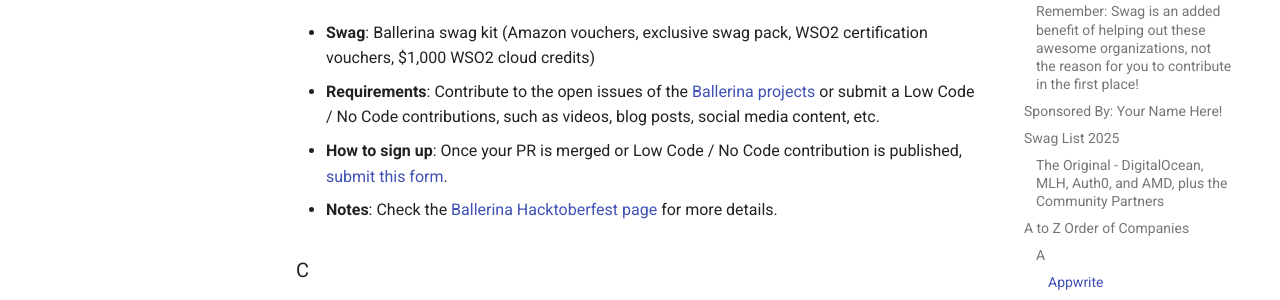
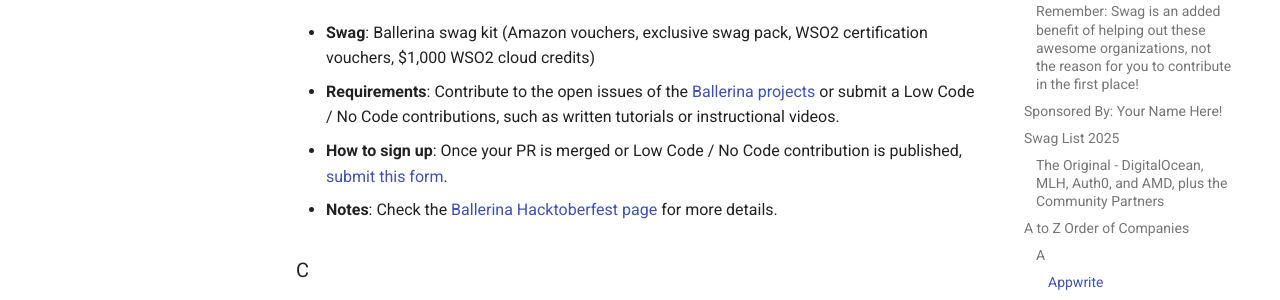
Before and after one commit to crweiner/hacktoberfest-swag-list, an MkDocs documentation site: the page built from docs/list.md, in a window 1280 px wide and 900 px high, scrolled down 1569 px. Shown: the part 178-478 px from the top of the window. Built offline with MkDocs 1.6.1 and Material for MkDocs 9.7.7, drawn with Linux system fonts in a browser that asks for light colours; plug-ins that fetch from the network failed and are left out; comment, search, counter and statistics services are not loaded.

Commit message:
Update list.md

```diff
--- a/docs/list.md
+++ b/docs/list.md
@@ -2,7 +2,7 @@
 
 ## Hacktoberfest is about making meaningful contributions to open source projects. SPAM for the sake of swag will not be tolerated
 
-First, [sign up for Hacktoberfest 2025 by clicking this link](https://hacktoberfest.com/) Then, [read about how to participate in a meaningful way in the FAQ](https://hacktoberfest.com/participation/#beginner-resources).
+First, [sign up for Hacktoberfest 2025 by clicking this link](https://hacktoberfest.com/) Then, [read about how to participate in a meaningful way in the FAQ](https://hacktoberfest.com/participation/).
 
 See [**Contributing.md**](./contributing.md) to see how to format your pull request to add a company's swag to the List!
 
@@ -40,14 +40,14 @@
   - Add a project submission to the [appwrite-community/hf2025-hackathon-submissions](https://github.com/appwrite-community/hf2025-hackathon-submissions) repo.
   - Submit PR details on the [hackathon portal (when logged in).](https://hacktoberfest.appwrite.network/hacker/submit)
 - **How to sign up**: [Sign up](https://hacktoberfest.appwrite.network/) for the Hackathon.
-- **Notes**: Check out the rules and FAQ at the [Appwrite Hacktoberfest Hackathon page](https://hacktoberfest.appwrite.network/#rules), and [a video for how to join the hackathon](https://www.youtube.com/watch?v=TplWpYF6hFQ).
+- **Notes**: Check out the rules and FAQ at the [Appwrite Hacktoberfest Hackathon page](https://hacktoberfest.appwrite.network/#rules), and [a video for how to join the hackathon](https://www.youtube.com/watch?v=fyQOT93O8Do).
 
 ### B
 
 #### **Ballerina**
 
 - **Swag**: Ballerina swag kit (Amazon vouchers, exclusive swag pack, WSO2 certification vouchers, $1,000 WSO2 cloud credits)
-- **Requirements**: Contribute to the open issues of the [Ballerina projects](https://github.com/orgs/ballerina-platform/projects/376/views/8) or submit a Low Code / No Code contributions, such as videos, blog posts, social media content, etc.
+- **Requirements**: Contribute to the open issues of the [Ballerina projects](https://github.com/orgs/ballerina-platform/projects/376/views/8) or submit a Low Code / No Code contributions, such as written tutorials or instructional videos.
 - **How to sign up**: Once your PR is merged or Low Code / No Code contribution is published, [submit this form](https://forms.gle/rs5kBkk25ikhgHBg6).
 - **Notes**: Check the [Ballerina Hacktoberfest page](https://ballerina.io/hacktoberfest/) for more details.
 
@@ -86,11 +86,11 @@
 
 - **Swag**: Amazon vouchers (up to $10 or $20) and LambdaTest licenses (90 days)
 - **Requirements**:
-    - Register for [Hacktoberfest 2025](https://hacktoberfest.com)
-    - Submit merged pull requests to [LambdaTest's participating repositories](https://github.com/LambdaTest/lambdatest-hacktoberfest-2025#-projects-you-can-contribute-to)
-    - 3 merged contributions: Amazon vouchers (up to $10) + 90-day LambdaTest license
-    - 5+ merged contributions: Amazon vouchers (up to $20) + 90-day LambdaTest license
-    - PRs must be merged by October 31, 2025
+  - Register for [Hacktoberfest 2025](https://hacktoberfest.com)
+  - Submit merged pull requests to [LambdaTest's participating repositories](https://github.com/LambdaTest/lambdatest-hacktoberfest-2025#-projects-you-can-contribute-to)
+  - 3 merged contributions: Amazon vouchers (up to $10) + 90-day LambdaTest license
+  - 5+ merged contributions: Amazon vouchers (up to $20) + 90-day LambdaTest license
+  - PRs must be merged by October 31, 2025
 - **How to sign up**: Register at [Hacktoberfest](https://hacktoberfest.com), then contribute to LambdaTest repositories. Join [LambdaTest Discord](https://discord.gg/nTsCr6Dr) for support.
 - **Issues**: Find issues labeled `Hacktoberfest` or `good-first-issue` in the [participating repositories](https://github.com/LambdaTest/lambdatest-hacktoberfest-2025#-projects-you-can-contribute-to)
 - **Notes**: Check the [LambdaTest Hacktoberfest 2025 repository](https://github.com/LambdaTest/lambdatest-hacktoberfest-2025) for complete rules, contribution guidelines, and the full list of participating projects.
```
